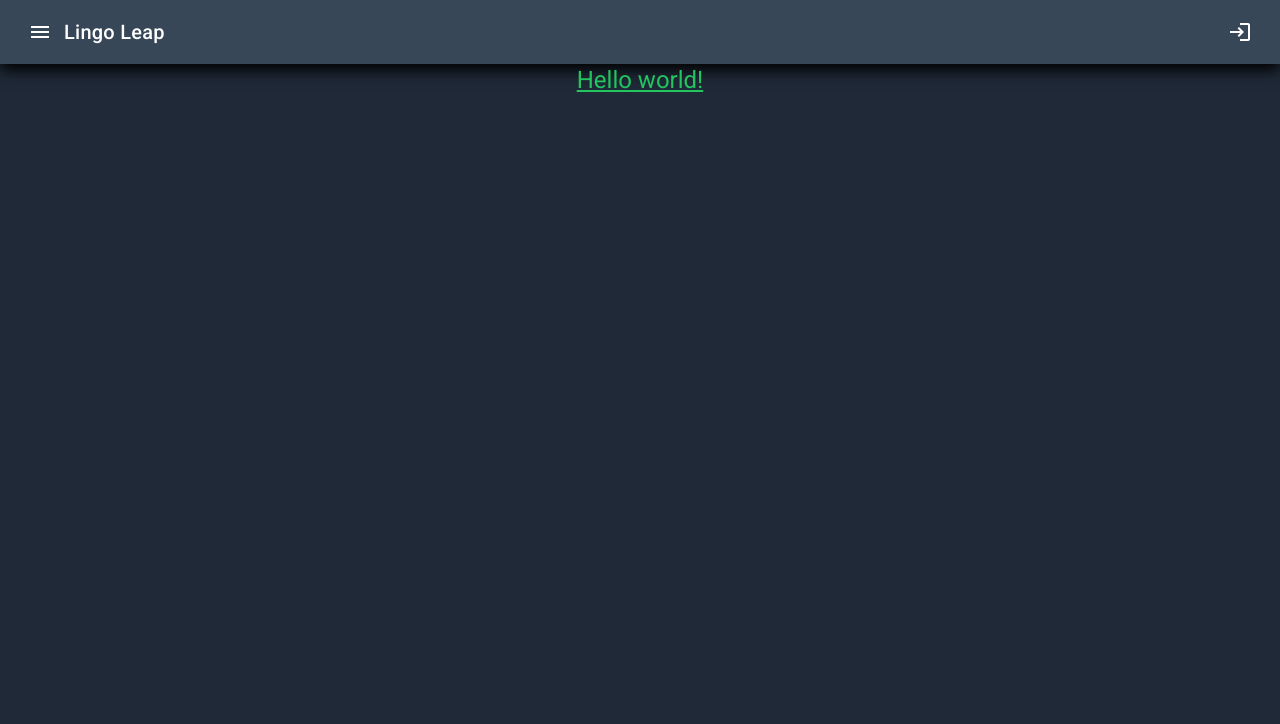
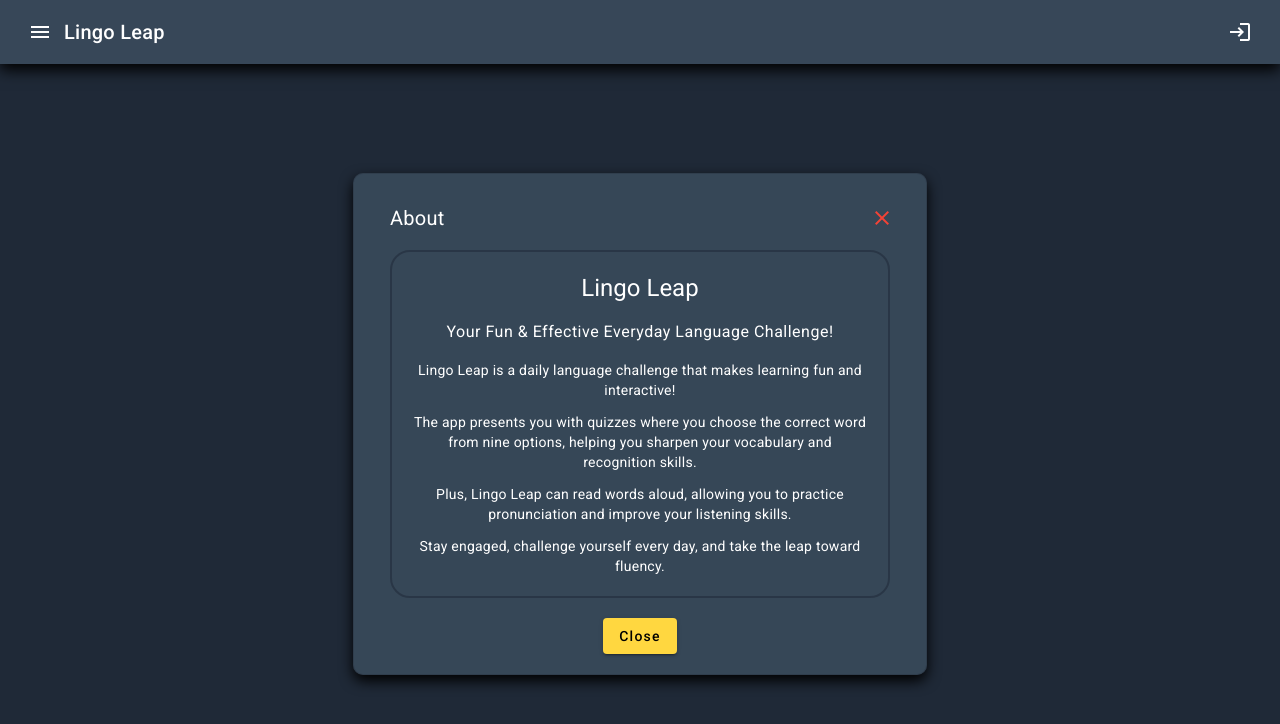
Before and after one commit to jakub-chyla/Lingo-Leap, an Angular app in the folder Lingoleap - FE/: page /about in a window 1280 px wide. Shown: the top 724 px of the page. Built offline with nearby package versions, Linux system fonts and the light colour scheme; no server answers.

Commit message:
added about

```diff
--- a/Lingoleap - FE/src/app/page/about/about.component.html
+++ b/Lingoleap - FE/src/app/page/about/about.component.html
@@ -1,3 +1,37 @@
-<h1 class="text-3xl font-bold underline text-green-500">
-  Hello world!
-</h1>
+<div class="flex justify-center items-center h-[90vh]">
+  <mat-card class="card" appearance="outlined">
+    <div class="flex justify-between items-center gap-2 pb-2">
+      <div class="pl-4 text-xl">
+        <span>{{ 'About' }}</span>
+      </div>
+      <div>
+        <button style="" mat-icon-button (click)="navigateToMain()">
+          <mat-icon color="warn">close</mat-icon>
+        </button>
+      </div>
+    </div>
+    <mat-card-content>
+      <div class="about-cloud">
+        <div class="m-[20px]">
+          <h1>Lingo Leap</h1>
+          <h4>Your Fun & Effective Everyday Language Challenge!</h4>
+          <div >
+            <p>Lingo Leap is a daily language challenge that makes learning fun and interactive!</p>
+            <p>The app presents you with quizzes where you choose the correct word from nine options, helping you sharpen your vocabulary and recognition skills.</p>
+            <p>Plus, Lingo Leap can read words aloud, allowing you to practice pronunciation and improve your listening skills.</p>
+            <p>Stay engaged, challenge yourself every day, and take the leap toward fluency.</p>
+          </div>
+        </div>
+      </div>
+    </mat-card-content>
+    <mat-card-footer>
+      <div class="flex justify-center pt-[20px]">
+        <div>
+          <button mat-raised-button color="accent" (click)="navigateToMain()"
+                  type="submit">Close
+          </button>
+        </div>
+      </div>
+    </mat-card-footer>
+  </mat-card>
+</div>
--- a/Lingoleap - FE/src/app/page/about/about.component.scss
+++ b/Lingoleap - FE/src/app/page/about/about.component.scss
@@ -0,0 +1,32 @@
+.icon-spacer {
+  flex: 1 1 auto;
+}
+
+.input ::ng-deep .mdc-text-field--filled:not(.mdc-text-field--disabled) {
+  background-color: #425062 !important;
+}
+
+.input ::ng-deep .mdc-text-field__input {
+  color: white !important;
+}
+
+.sign-in {
+  color: white !important;
+}
+
+.input ::ng-deep .mdc-floating-label {
+  color: #f3f3f3 !important;
+}
+
+.about-cloud {
+  //min-height: 375px;
+  min-width: 200px;
+  max-width: 500px;
+  border: 2px solid rgba(31, 41, 55, 0.53);
+  border-radius: 20px;
+  transition: border-color 0.1s ease-in-out;
+}
+
+.about-cloud:hover {
+  border-color: #1f2937;
+}
--- a/Lingoleap - FE/src/app/page/about/about.component.ts
+++ b/Lingoleap - FE/src/app/page/about/about.component.ts
@@ -1,12 +1,33 @@
-import { Component } from '@angular/core';
+import {Component, OnInit} from '@angular/core';
+import {MatButton, MatIconButton} from "@angular/material/button";
+import {MatCard, MatCardContent, MatCardFooter} from "@angular/material/card";
+import {MatIcon} from "@angular/material/icon";
+import {Router} from "@angular/router";
 
 @Component({
   selector: 'app-about',
   standalone: true,
-  imports: [],
+  imports: [
+    MatButton,
+    MatCard,
+    MatCardContent,
+    MatCardFooter,
+    MatIcon,
+    MatIconButton,
+  ],
   templateUrl: './about.component.html',
   styleUrl: './about.component.scss'
 })
-export class AboutComponent {
+export class AboutComponent implements OnInit {
 
+  constructor(private router: Router) {
+  }
+
+  ngOnInit() {
+
+  }
+
+  navigateToMain(): void {
+    this.router.navigate(['/main']);
+  }
 }
--- a/Lingoleap - FE/src/app/page/main/main.component.html
+++ b/Lingoleap - FE/src/app/page/main/main.component.html
@@ -35,16 +35,16 @@
         </ng-container>
       </ng-template>
       <ng-template [ngIf]="settings">
-        <div class="word">
+        <div class="word py-5">
           {{ 'auto next' }}
           <mat-slide-toggle [(ngModel)]="autoNext" (ngModelChange)="settingChanged()"></mat-slide-toggle>
         </div>
-        <div class="word">
+        <div class="word py-2">
           {{ 'auto read' }}
           <mat-slide-toggle [(ngModel)]="autoRead" (ngModelChange)="settingChanged()"></mat-slide-toggle>
         </div>
       </ng-template>
-      <div class="flex justify-center gap-2 pt-[25px]">
+      <div *ngIf="!settings" class="flex justify-center gap-2 pt-[25px]">
         <div>
           <button [disabled]="settings || isLoading" mat-raised-button color="accent" (click)="getRandom()">Shuffle
           </button>
--- a/Lingoleap - FE/src/app/page/pricing/pricing.component.html
+++ b/Lingoleap - FE/src/app/page/pricing/pricing.component.html
@@ -24,8 +24,13 @@
       </div>
       <div *ngIf="!user" class="pricing-cloud">
         <div class="m-[20px]">
-          <h2>Subscription</h2>
-          <h4>1.99$</h4>
+          <h1>Subscription</h1>
+          <h4>1.99$/week</h4>
+          <div class="m-[20px]">
+            <p><b>Unlimited Shuffles</b> – Improve your skills with exclusive shuffle access.</p>
+            <p><b>Early Access to New Features</b> – Be the first to explore the latest tools.</p>
+            <p><b>Community Involvement</b> – Help shape the future of this app with your feedback.</p>
+          </div>
         </div>
       </div>
     </mat-card-content>
--- a/Lingoleap - FE/src/app/page/pricing/pricing.component.scss
+++ b/Lingoleap - FE/src/app/page/pricing/pricing.component.scss
@@ -19,7 +19,7 @@
 }
 
 .pricing-cloud {
-  height: 350px;
+  height: 375px;
   width: 250px;
   border: 2px solid rgba(31, 41, 55, 0.53);
   border-radius: 20px;
```
